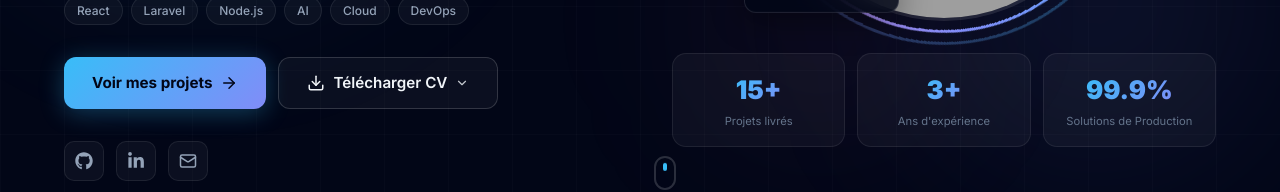
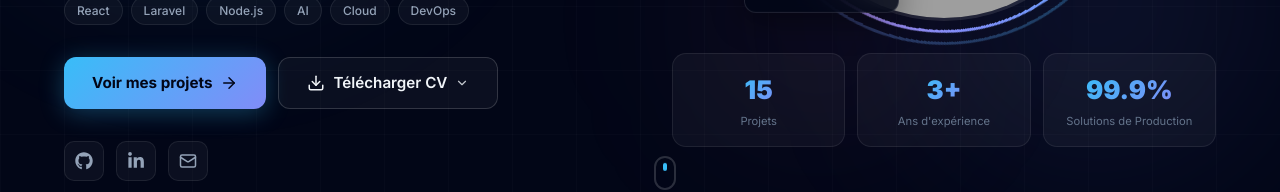
Before and after one commit to mmilinda/FolioMM, a React (Vite) app: page / in a window 1280 px wide. Shown: the part 442-634 px from the top of the page. Built offline with nearby package versions, Linux system fonts and the light colour scheme; no server answers; grey boxes are pictures that could not be loaded.

Commit message:
fix(stats): synchronize exact project count with projects page and restore production solutions card

```diff
--- a/src/components/Hero.jsx
+++ b/src/components/Hero.jsx
@@ -5,6 +5,7 @@ import { Link } from "react-router-dom";
 import { useEffect, useState } from "react";
 import { useTranslation } from "react-i18next";
 import { useSiteData } from "../context/SiteDataContext";
+import useProjects from "../hooks/useProjects";
 import DownloadCvButton from "./DownloadCvButton";
 
 const ROLES = [
@@ -66,6 +67,8 @@ function formatStatLabel(label) {
 export default function Hero() {
   const { t, i18n } = useTranslation();
   const { stats: siteStats, profile } = useSiteData();
+  const { projects } = useProjects();
+  const exactProjectsCount = String(projects?.length || 15);
   const isEn = i18n.language?.toLowerCase().startsWith("en");
 
   const socialLinks = [
@@ -77,11 +80,11 @@ export default function Hero() {
   const rawHeadline = isEn ? (profile?.headlineEn || profile?.headline || "") : (profile?.headline || "");
   const cleanHeadline = rawHeadline.replace(/\s*(?:ingénieure|engineer)\s*/gi, " ").trim();
 
-  const projStat = siteStats?.find((s) => s.id === "stat-1" || s.label?.toLowerCase().includes("projet"))?.value || "14+";
+  const projStat = exactProjectsCount;
   const expStat = siteStats?.find((s) => s.id === "stat-2" || s.label?.toLowerCase().includes("expéri"))?.value || "3+";
 
   const stats = [
-    { value: projStat, label: t("hero.stats.projects", "Projets Vitrine") },
+    { value: projStat, label: t("hero.stats.projects", "Projets") },
     { value: expStat, label: t("hero.stats.experience", "Années d'expérience") },
     { value: profile?.uptimeRate || "99.9%", label: t("hero.stats.solutions", "Uptime & Fiabilité") },
   ];
--- a/src/components/Stats.jsx
+++ b/src/components/Stats.jsx
@@ -2,6 +2,7 @@ import { motion, useInView } from "framer-motion";
 import { useRef, useState, useEffect } from "react";
 import { useTranslation } from "react-i18next";
 import { useSiteData } from "../context/SiteDataContext";
+import useProjects from "../hooks/useProjects";
 
 function AnimatedCounter({ rawValue, inView }) {
   // Parse numeric part and suffix if any (e.g., "14+" -> 14 and "+", "99.9%" -> "99.9%")
@@ -73,6 +74,8 @@ function formatStatLabel(label) {
 export default function Stats() {
   const { t, i18n } = useTranslation();
   const { stats: siteStats } = useSiteData();
+  const { projects } = useProjects();
+  const exactProjectsCount = String(projects?.length || 15);
   const ref = useRef(null);
   const inView = useInView(ref, { once: true, margin: "-80px" });
 
@@ -80,17 +83,21 @@ export default function Stats() {
   const colors = ["#38bdf8", "#818cf8", "#34d399", "#f472b6", "#fb923c"];
 
   const defaultStats = [
-    { value: "14+", label: t("hero.stats.projects", "Projets"), desc: isEn ? "Web, SaaS & Mobile Apps" : "Applications Web, SaaS & Mobile", color: "#38bdf8" },
-    { value: "3+", label: t("hero.stats.experience", "Années d'expérience"), desc: isEn ? "In Full Stack Development (2022 - Present)" : "En développement Full Stack (2022 - Présent)", color: "#818cf8" },
-    { value: "5+", label: t("hero.stats.solutions", "Solutions de Production"), desc: isEn ? "SaaS & Enterprise Digital Platforms" : "SaaS & plateformes d'entreprise", color: "#34d399" },
-    { value: "100%", label: t("about.commitment", "Engagement"), desc: isEn ? "Agile delivery & Code quality" : "Livraison agile & Qualité de code", color: "#f472b6" },
+    { id: "stat-1", value: exactProjectsCount, label: t("hero.stats.projects", "Projets"), desc: isEn ? "Web, SaaS & Mobile Applications" : "Applications Web, SaaS & Mobile", color: "#38bdf8" },
+    { id: "stat-2", value: "3+", label: t("hero.stats.experience", "Années d'expérience"), desc: isEn ? "In Full Stack Development (2022 - Present)" : "En développement Full Stack (2022 - Présent)", color: "#818cf8" },
+    { id: "stat-3", value: "3+", label: t("hero.stats.solutions", "Solutions de Production"), desc: isEn ? "SaaS & Enterprise Platforms" : "SaaS & plateformes d'entreprise", color: "#34d399" },
+    { id: "stat-4", value: "100%", label: t("about.commitment", "Engagement"), desc: isEn ? "Agile delivery & Code quality" : "Livraison agile & Qualité de code", color: "#f472b6" },
   ];
 
   const displayStats = Array.isArray(siteStats) && siteStats.length > 0
-    ? siteStats.map((st, i) => ({
-        ...st,
-        color: colors[i % colors.length],
-      }))
+    ? siteStats.map((st, i) => {
+        const isProjectStat = st.id === "stat-1" || st.label?.toLowerCase().includes("projet");
+        return {
+          ...st,
+          value: isProjectStat ? exactProjectsCount : st.value,
+          color: colors[i % colors.length],
+        };
+      })
     : defaultStats;
 
   return (
--- a/src/context/SiteDataContext.jsx
+++ b/src/context/SiteDataContext.jsx
@@ -94,7 +94,7 @@ const defaultProfile = {
 };
 
 const defaultStats = [
-  { id: "stat-1", value: "10+", label: "Projets", labelEn: "Projects", desc: "Applications Web, SaaS & Mobile", descEn: "Web, SaaS & Mobile Applications" },
+  { id: "stat-1", value: "15", label: "Projets", labelEn: "Projects", desc: "Applications Web, SaaS & Mobile", descEn: "Web, SaaS & Mobile Applications" },
   { id: "stat-2", value: "3+", label: "Années d'Expérience", labelEn: "Years Experience", desc: "En développement Full Stack (2022 - Présent)", descEn: "In Full Stack Development (2022 - Present)" },
   { id: "stat-3", value: "3+", label: "Solutions de Production", labelEn: "Production Solutions", desc: "SaaS & plateformes d'entreprise", descEn: "SaaS & Enterprise Platforms" },
   { id: "stat-4", value: "100%", label: "Engagement", labelEn: "Commitment", desc: "Livraison agile & Qualité de code", descEn: "Agile delivery & Code quality" },
--- a/src/i18n.js
+++ b/src/i18n.js
@@ -19,7 +19,7 @@ const resources = {
         availableForWork: "Disponible pour travailler",
         shippedBadge: "⚡ 10+ projets livrés",
         stats: {
-          projects: "Projets livrés",
+          projects: "Projets",
           experience: "Ans d'expérience",
           solutions: "Solutions de Production",
         },
@@ -167,7 +167,7 @@ const resources = {
         availableForWork: "Available for work",
         shippedBadge: "⚡ 10+ projects shipped",
         stats: {
-          projects: "Projects Delivered",
+          projects: "Projects",
           experience: "Years Experience",
           solutions: "Production Solutions",
         },
```
Also changed, not shown: 1 other file (tests, documents, lock files or other folders).
